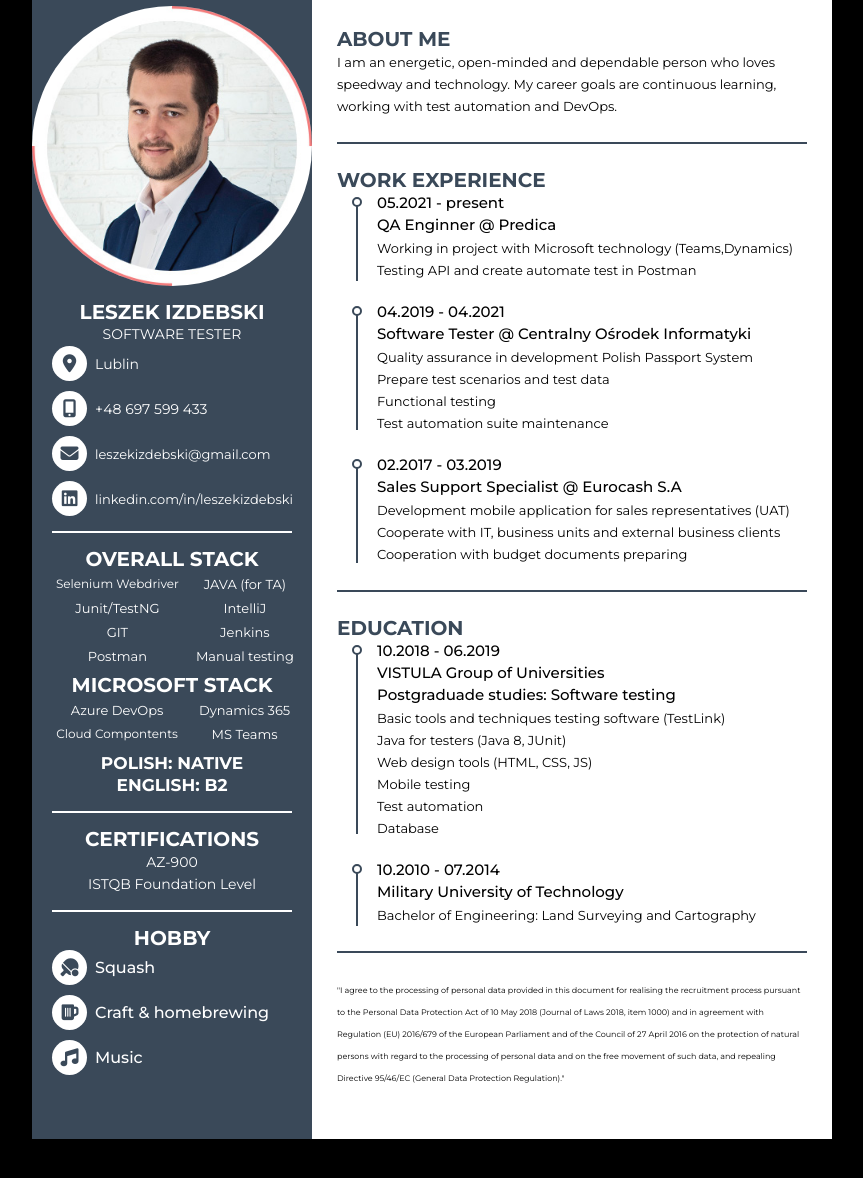
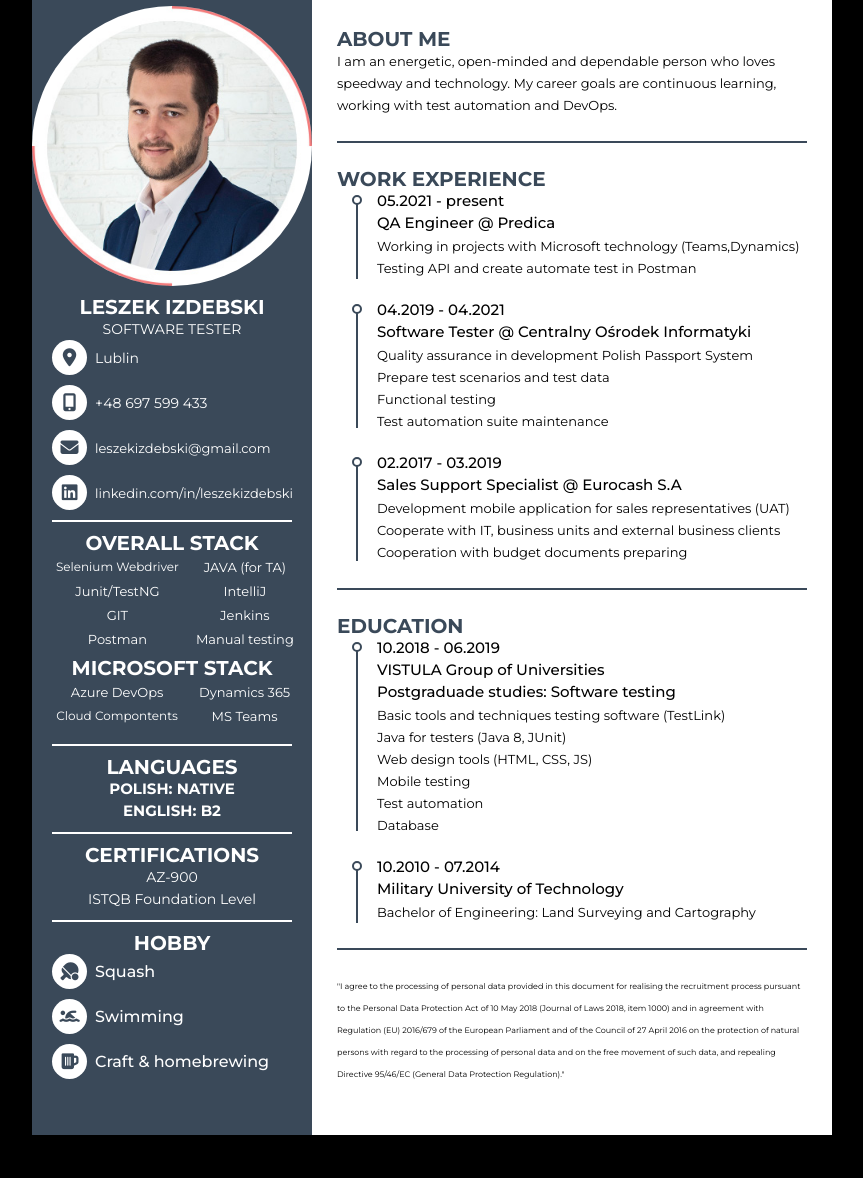
Before and after one commit to leszekizdebski/CV, a plain HTML site: page index.html in a window 1280 px wide. Shown: the part 72-1250 px from the top of the page, without its empty margins (208-1071 px from the left). Drawn offline with Linux system fonts and the light colour scheme.

Commit message:
Add files via upload

```diff
--- a/index.html
+++ b/index.html
@@ -108,6 +108,11 @@
                             </div>
                         </li>
                     </ul>
+                </div>
+                <div class="resume_item resume_languages">
+                    <div class="title">
+                        <p class="bold">Languages</p>
+                    </div>
                     <div class="languages">Polish: native</div>
                     <div class="languages">English: B2</div>
                 </div>
@@ -133,18 +138,18 @@
                         </li>
                         <li>
                             <div class="icon">
+                                <i class="fas fa-swimmer"></i>
+                            </div>
+                            <div class="data">
+                                <p class="semi-bold">Swimming</p>
+                            </div>
+                        </li>
+                        <li>
+                            <div class="icon">
                                 <i class="fas fa-beer"></i>
                             </div>
                             <div class="data">
                                 <p class="semi-bold">Craft & homebrewing</p>
-                            </div>
-                        </li>
-                        <li>
-                            <div class="icon">
-                                <i class="fas fa-music"></i>
-                            </div>
-                            <div class="data">
-                                <p class="semi-bold">Music</p>
                             </div>
                         </li>
                     </ul>
@@ -166,8 +171,8 @@
                     <li class="Predica">
                         <div class="date_work">05.2021 - present</div>
                         <div class="info">
-                            <p class="semi-bold">QA Enginner @ Predica</p>
-                            <p>Working in project with Microsoft technology (Teams,Dynamics)<br>Testing API and create automate test in Postman<br></p>
+                            <p class="semi-bold">QA Engineer @ Predica</p>
+                            <p>Working in projects with Microsoft technology (Teams,Dynamics)<br>Testing API and create automate test in Postman<br></p>
                         </div>
                     </li>
                     <li class="COI">
--- a/styles.css
+++ b/styles.css
@@ -64,10 +64,6 @@ body {
     padding: 0 20px;
 }
 
-.resume .title {
-    margin-bottom: 1px;
-}
-
 .resume .resume_left .bold {
     color: #fff;
 }
@@ -79,7 +75,7 @@ body {
 }
 
 .resume .resume_left .resume_item {
-    padding: 15px 0;
+    padding: 10px 0;
     border-bottom: 2px solid #ffffff;
 }
 
@@ -147,8 +143,8 @@ body {
     border-collapse: collapse;
 }
 
-.resume .resume_left .resume_skills .languages{
-    font-size: 17px;
+.resume .resume_left .resume_languages{
+    font-size: 15px;
     color: white;
     font-weight: bold;
     text-transform: uppercase;
```
